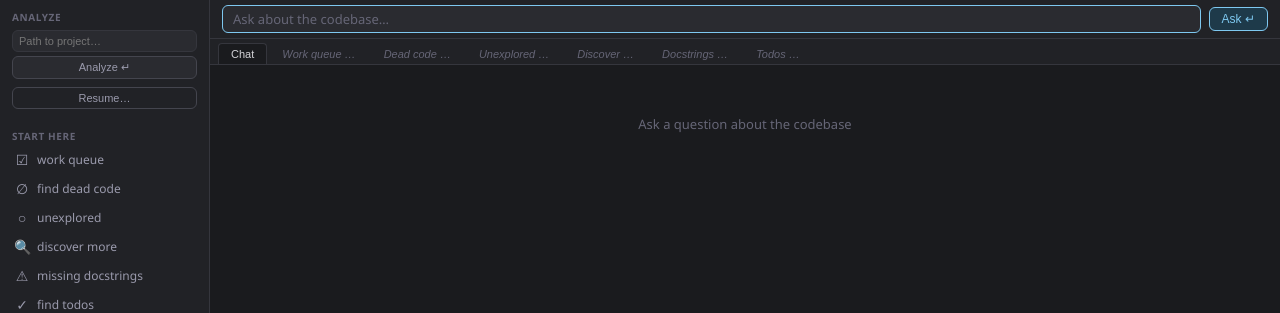
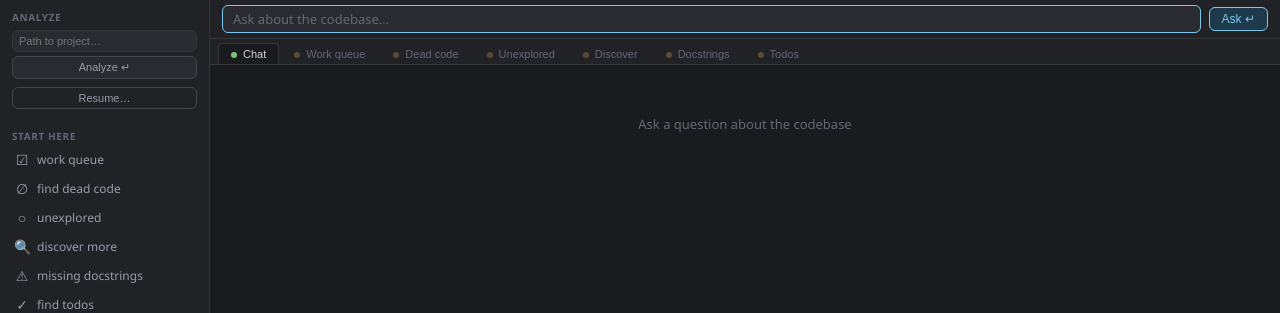
Before and after one commit to bartanderson/Determined, a Flask app: page / in a window 1280 px wide. Shown: the part 36-349 px from the top of the page. Run offline with Flask 3, Linux system fonts and the light colour scheme; some libraries are stand-ins or nearby versions.

Commit message:
ui/spotlight: tab status dots - amber pulse while loading, green when ready
Co-Authored-By: Claude Sonnet 4.6 <noreply@anthropic.com>

```diff
--- a/determined/ui/static/style.css
+++ b/determined/ui/static/style.css
@@ -174,8 +174,24 @@ body {
 }
 .tab:hover { color: var(--text2); background: var(--bg3); }
 .tab.active { color: var(--text); background: var(--bg); border-color: var(--border); }
-.tab.tab-loading { color: var(--text3); font-style: italic; }
-.tab.tab-loading::after { content: " …"; }
+
+/* status dot before the label */
+.tab::before {
+  content: "";
+  display: inline-block;
+  width: 6px; height: 6px;
+  border-radius: 50%;
+  margin-right: 6px;
+  vertical-align: middle;
+  background: var(--green);   /* ready by default (Chat tab) */
+}
+/* loading: muted label + amber pulsing dot */
+.tab.tab-loading { color: var(--text3); }
+.tab.tab-loading::before {
+  background: var(--orange);
+  animation: tab-pulse 1s ease-in-out infinite;
+}
+@keyframes tab-pulse { 0%,100% { opacity: 1; } 50% { opacity: .25; } }
 
 /* ── tab content ─────────────────────────────────────────── */
 .tab-content {
```
